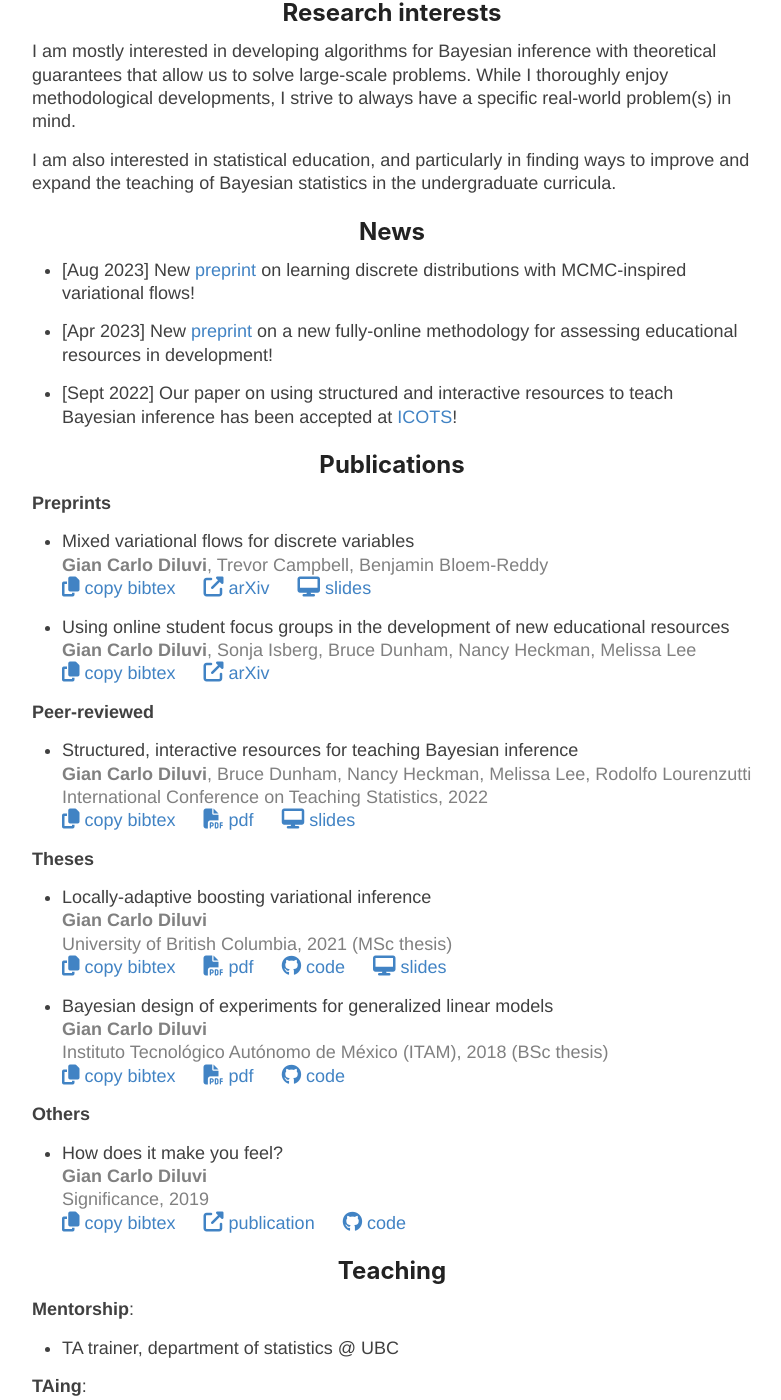
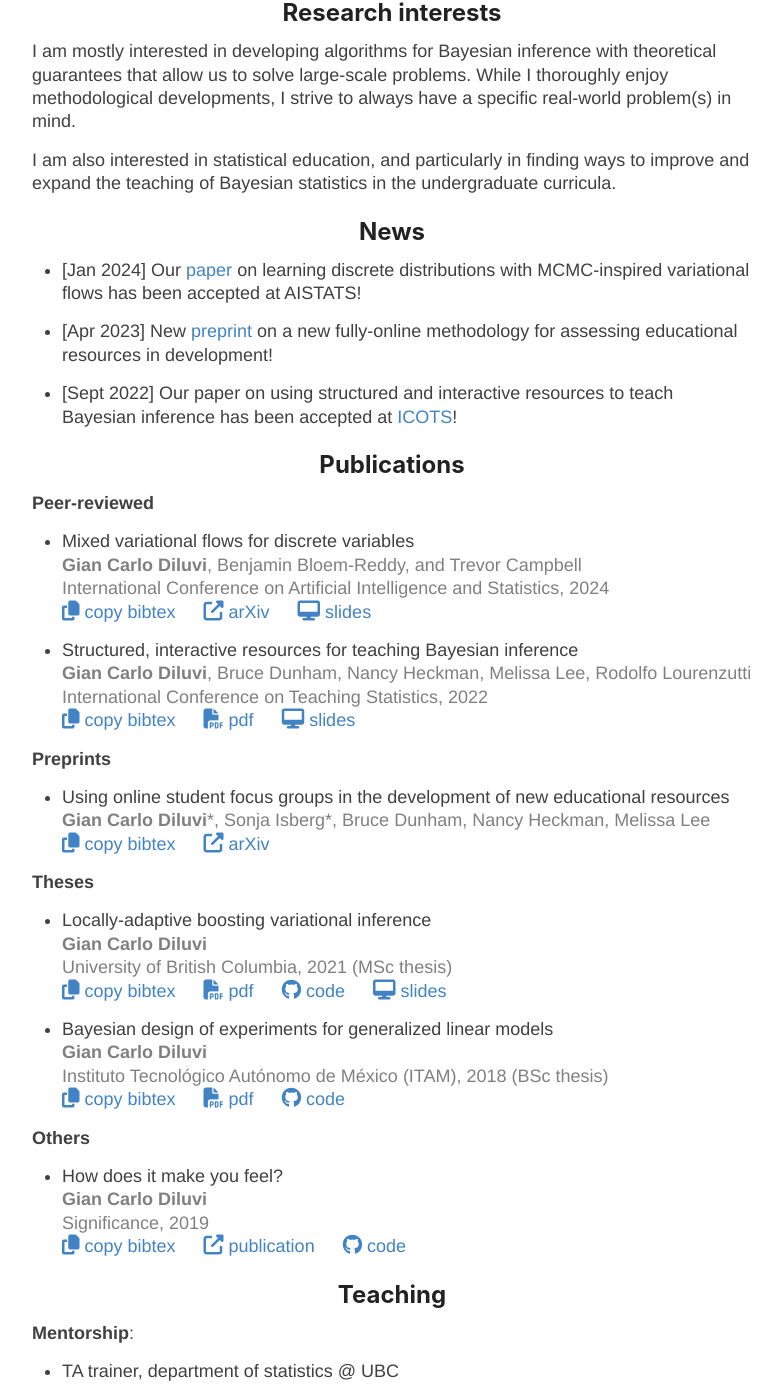
Before and after one commit to giankdiluvi/giankdiluvi.github.io, a Jekyll site: the page built from index.md, in a window 1280 px wide and 1400 px high, scrolled down 790 px. Shown: the whole window, without its empty margins (248-1029 px from the left). Built offline with Jekyll 4.4.1, drawn with Linux system fonts in a browser that asks for light colours; nearby versions of some CDN libraries; our own code applies the rules of GitHub Pages for plain Markdown files.

Commit message:
update aistats paper

```diff
--- a/index.md
+++ b/index.md
@@ -38,9 +38,9 @@ the teaching of Bayesian statistics in the undergraduate curricula.
 
 ## News
 
-- [Aug 2023] New [preprint](https://arxiv.org/abs/2308.15613)
+- [Jan 2024] Our [paper](https://arxiv.org/abs/2308.15613)
 on learning discrete distributions with MCMC-inspired
-variational flows!
+variational flows has been accepted at AISTATS!
 
 
 - [Apr 2023] New [preprint](https://arxiv.org/abs/2304.00149)
@@ -90,18 +90,21 @@ The slides are
 
 ## Publications
 
-**Preprints**
+**Peer-reviewed**
 
 - Mixed variational flows for discrete variables\
 <span style="color:grey;">
-  **Gian Carlo Diluvi**, Trevor Campbell, Benjamin Bloem-Reddy
+  **Gian Carlo Diluvi**, Benjamin Bloem-Reddy, and Trevor Campbell
+</span>\
+<span style="color:grey;">
+  International Conference on Artificial Intelligence and Statistics, 2024
 </span>\
  <a onclick="setClipboard('
-    @article{diluvi2023madmix,
-      title={Mixed variational flows for discrete variables,
+    @inproceedings{diluvi2024madmix,
+      title={Mixed variational flows for discrete variables},
       author={\{Gian Carlo\} Diluvi and Trevor Campbell and Benjamin Bloem-Reddy},
-      journal={arXiv:2308.15613},
-      year={2023}
+      booktitle={International Conference on Artificial Intelligence and Statistics},
+      year={2024}
     }
     ')">
   <i class="fas fa-copy" style="font-size:20px"></i> copy bibtex
@@ -112,26 +115,6 @@ The slides are
 <a href="./docs/madmix/index.html">
   <i class="fas fa-desktop" style="font-size:20px"></i> slides
 </a>
-
-- Using online student focus groups in the development of new educational resources\
-<span style="color:grey;">
-  **Gian Carlo Diluvi**, Sonja Isberg, Bruce Dunham, Nancy Heckman, Melissa Lee
-</span>\
- <a onclick="setClipboard('
-    @article{diluvi2023onlinefg,
-      title={Using online student focus groups in the development of new educational resources,
-      author={\{Gian Carlo\} Diluvi and Sonja Isberg and Bruce Dunham and Nancy Heckman and Melissa Lee},
-      journal={arXiv:2304.00149},
-      year={2023}
-    }
-    ')">
-  <i class="fas fa-copy" style="font-size:20px"></i> copy bibtex
-</a> &emsp;
-<a href="https://arxiv.org/abs/2304.00149">
-  <i class="fas fa-external-link-alt" style="font-size:20px"></i> arXiv
-</a>
-
-**Peer-reviewed**
 
 - Structured, interactive resources for teaching Bayesian inference\
 <span style="color:grey;">
@@ -159,7 +142,25 @@ The slides are
 </a>
 
 
+**Preprints**
 
+- Using online student focus groups in the development of new educational resources\
+<span style="color:grey;">
+  **Gian Carlo Diluvi**\*, Sonja Isberg\*, Bruce Dunham, Nancy Heckman, Melissa Lee
+</span>\
+ <a onclick="setClipboard('
+    @article{diluvi2023onlinefg,
+      title={Using online student focus groups in the development of new educational resources},
+      author={\{Gian Carlo\} Diluvi and Sonja Isberg and Bruce Dunham and Nancy Heckman and Melissa Lee},
+      journal={arXiv:2304.00149},
+      year={2023}
+    }
+    ')">
+  <i class="fas fa-copy" style="font-size:20px"></i> copy bibtex
+</a> &emsp;
+<a href="https://arxiv.org/abs/2304.00149">
+  <i class="fas fa-external-link-alt" style="font-size:20px"></i> arXiv
+</a>
 
 **Theses**
 
```
Also changed, not shown: 2 other files.
